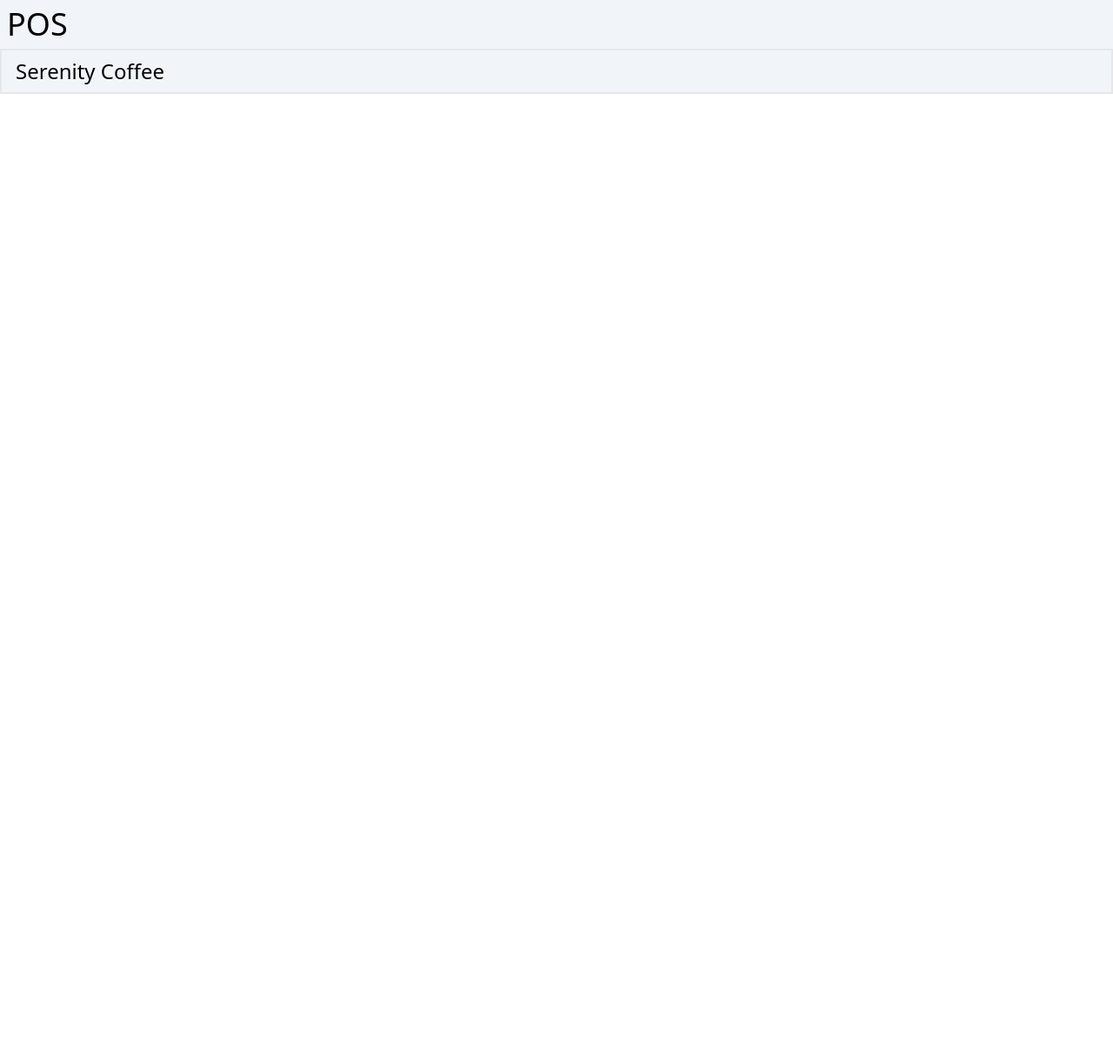
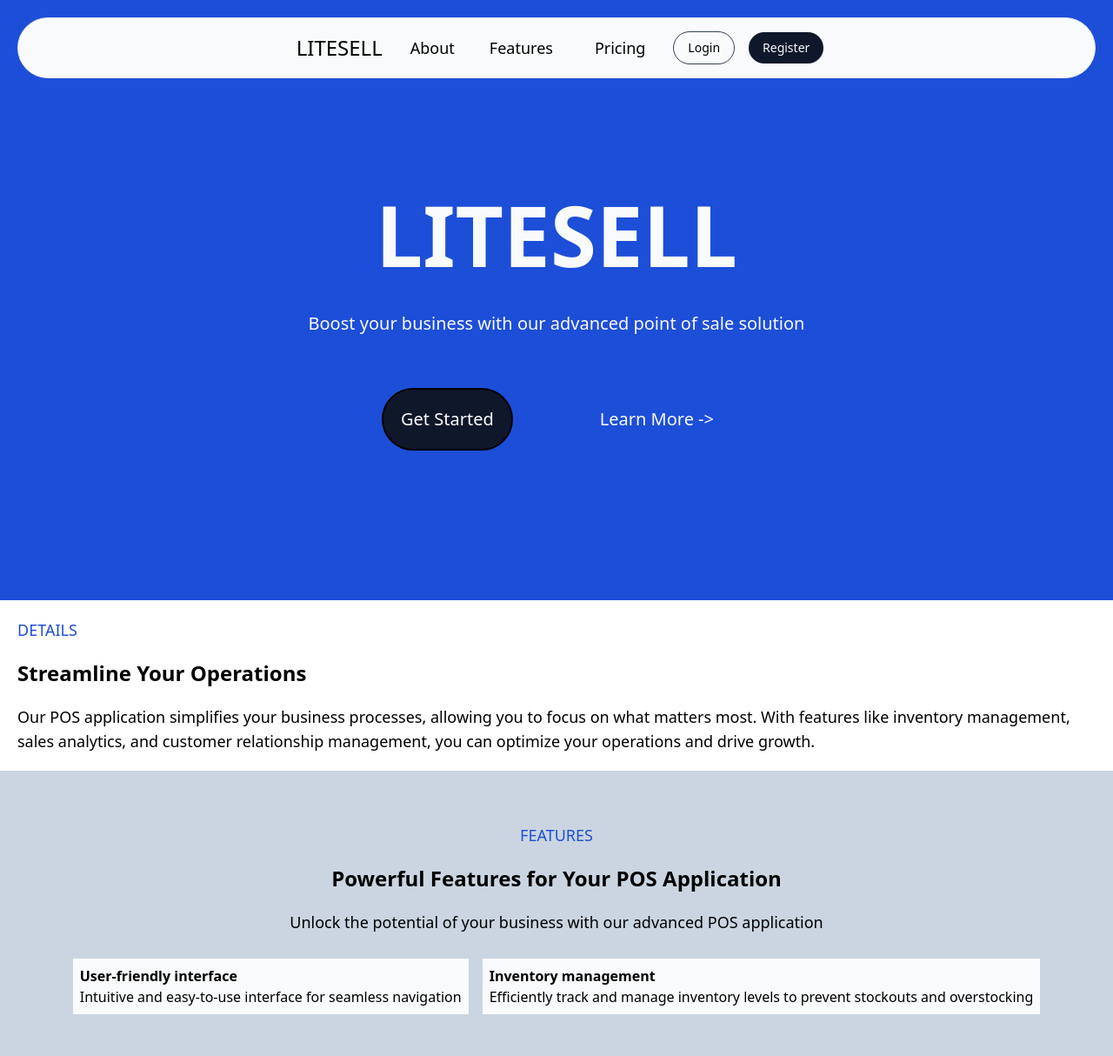
Before and after one commit to fransiskanauri/POS, a website: page public/index.html in a window 1280 px wide. Shown: the whole page at 87% size. Before the commit the page ends 800 px from the top, so only its background shows below. Drawn offline with Linux system fonts and the light colour scheme.

Commit message:
add home, about and features

```diff
--- a/public/index.html
+++ b/public/index.html
@@ -7,10 +7,51 @@
     <link rel="stylesheet" href="/public/css/style.css">
 </head>
 <body>
-    <div id="headerTop">
-        <div class="bg-slate-100">
-            <h1 class="text-4xl px-2 py-2">POS</h1>
-            <h1 class="text-2xl border-2 py-2 px-4">Serenity Coffee</h1>
+    <!-- For Header Top -->
+    <div id="headerTop" class="bg-blue-700 pt-5 pb-5">
+        <!-- For Navbar -->
+        <div id="Navbar" class="flex py-3 border justify-center items-center bg-slate-50 mx-5 rounded-full">
+            <h1 class="text-2xl px-2 px-4">LITESELL</h1>
+            <h1 class="text-lg py-2 px-4">About</h1>
+            <h1 class="text-lg mx-2 py-2 px-4">Features</h1>
+            <h1 class="text-lg mx-2 py-2 px-4">Pricing</h1>
+            <h1 class="text-sm mx-2 py-2 px-4 border-slate-700 border rounded-full">Login</h1>
+            <h1 class="text-sm mx-2 py-2 px-4 bg-slate-900 text-slate-50 rounded-full">Register</h1>
+        </div>
+        <!-- For Home -->
+        <div class="my-28">
+            <h1 class="text-8xl py-5 mx-10 mt-10 text-center font-bold text-slate-50">LITESELL</h1>
+            <h2 class="text-xl align-middle m-5 text-center text-slate-50">Boost your business with our advanced point of sale solution</h2>
+            <!-- For Get Started -->
+            <div id="headerTopStart" class="flex items-center justify-center">
+                <h2 class="text-xl m-10 p-5 border-2 rounded-full border-black bg-slate-900 text-white hover:bg-slate-800">Get Started</h2>
+                <h2 class="text-xl m-10 p-5 text-slate-50 hover:border-2 hover:rounded-md">Learn More -></h2>
+            </div>
+        </div>
+    </div>
+    <!-- For About - Details-->
+    <div>
+        <h4 class="text-lg text-blue-700 m-5">DETAILS</h4>
+        <h3 class="text-2xl m-5 font-bold">Streamline Your Operations</h3>
+        <p class="m-5 text-lg">Our POS application simplifies your business processes, allowing you to focus on what matters most.
+            With features like inventory management, sales analytics, and customer relationship management,
+            you can optimize your operations and drive growth.</p>
+    </div>
+    <!-- For Features -->
+    <div class="bg-slate-300 py-10">
+        <h4 class="text-lg text-blue-700 m-5 text-center">FEATURES</h4>
+        <h3 class="text-2xl m-5 font-bold text-center">Powerful Features for Your POS Application</h3>
+        <p class="m-5 text-lg text-center">Unlock the potential of your business with our advanced POS application</p>
+        <!-- For Features - Point -->
+        <div class="flex items-center justify-center">
+            <div class="bg-slate-50 p-2 m-2">
+                <h3 class="font-bold">User-friendly interface</h3>
+                <p>Intuitive and easy-to-use interface for seamless navigation</p>
+            </div>
+            <div class="bg-slate-50 p-2 m-2">
+                <h3 class="font-bold">Inventory management</h3>
+                <p>Efficiently track and manage inventory levels to prevent stockouts and overstocking</p>
+            </div>
         </div>
     </div>
 </body>
```
Also changed, not shown: public/css/style.css.
